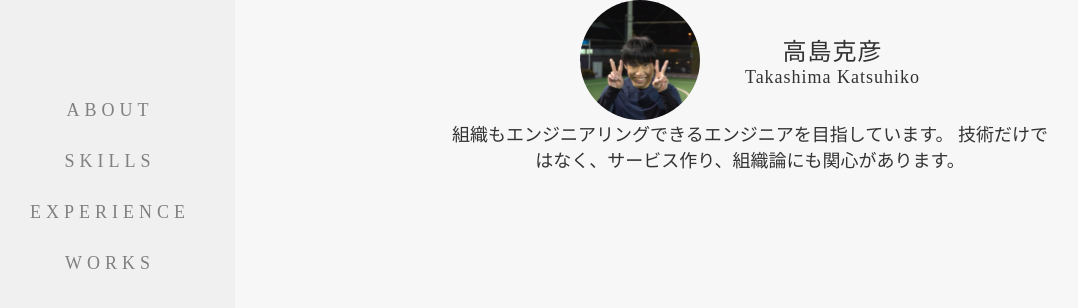
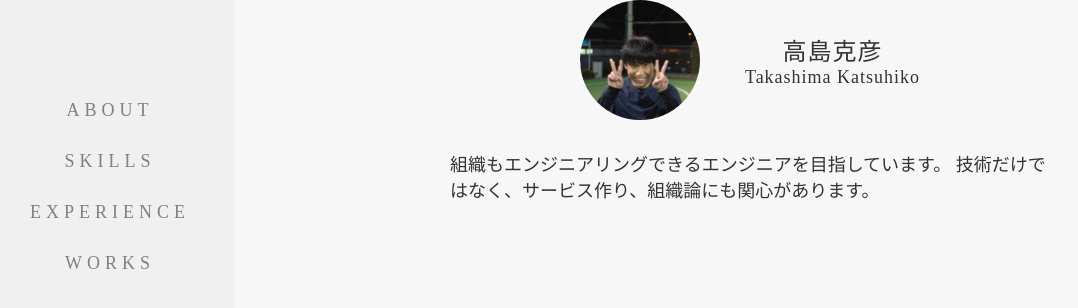
Before and after one commit to takashimamorino/self-introduction-site, a Next.js app: page / in a window 1280 px wide. Shown: the top 308 px of the page, without its empty margins (15-1093 px from the left). Built offline with nearby package versions, Linux system fonts and the light colour scheme.

Commit message:
紹介文のスタイル修正

```diff
--- a/src/styles/app.module.scss
+++ b/src/styles/app.module.scss
@@ -12,6 +12,10 @@
     .inner {
       text-align: center;
     }
+  }
+
+  .aboutContainer {
+    margin-top: 5rem;
   }
 
   .profile {
@@ -39,5 +43,7 @@
 
   .lead {
     font-size: 1.8rem;
+    margin-top: 3rem;
+    text-align: left;
   }
 }
```
